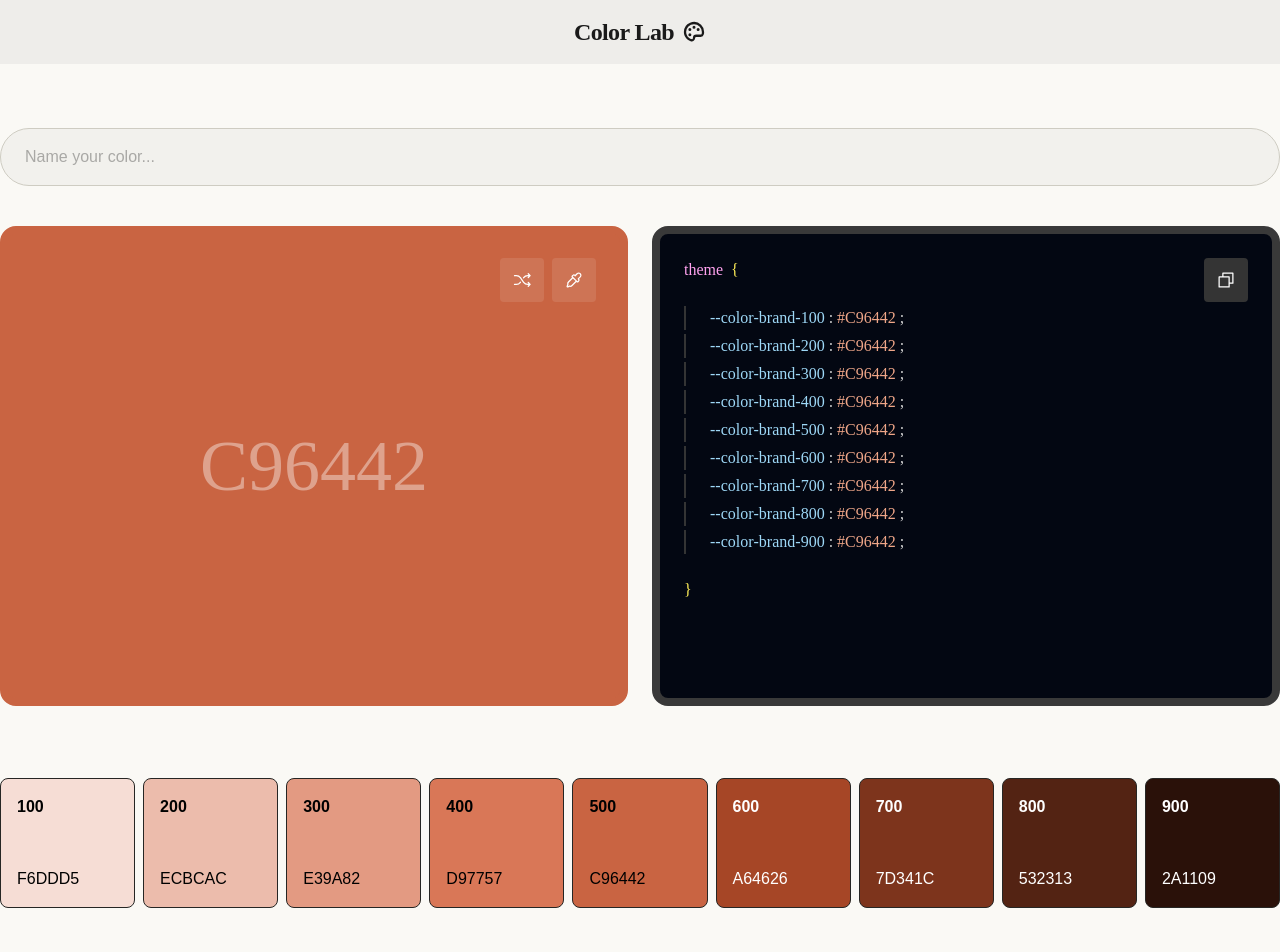
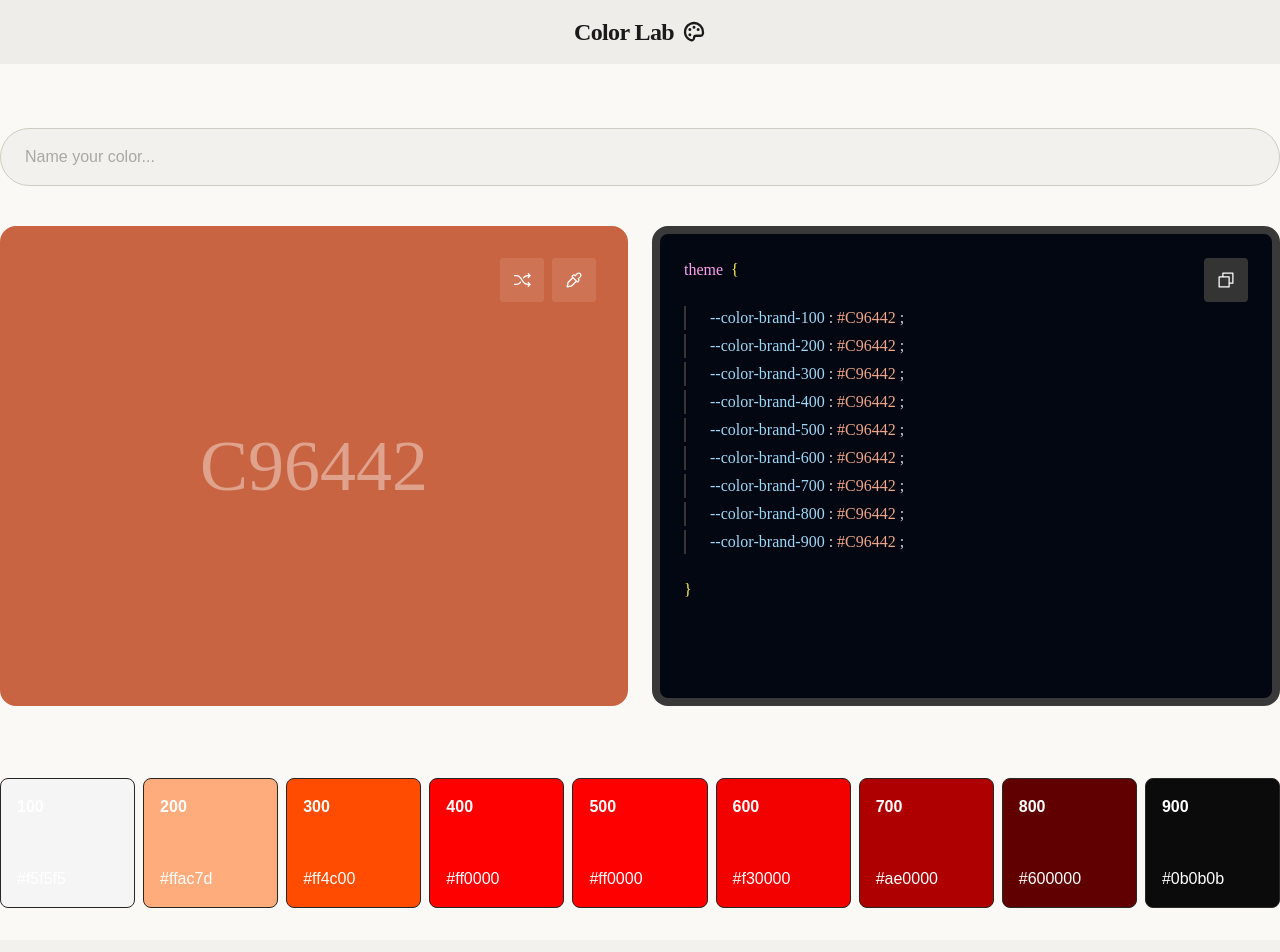
Before and after one commit to JoelleVoogt/color-lab, a Next.js app: page / in a window 1280 px wide. Shown: the top 952 px of the page. Built offline with nearby package versions, Linux system fonts and the light colour scheme.

Commit message:
Functie voor het berekenen van de 100/900 stappen toegevoegd

```diff
--- a/app/page.tsx
+++ b/app/page.tsx
@@ -4,8 +4,8 @@ import Name from "@/sections/name";
 import ColorPicker from "@/sections/color_picker";
 import CodeOutput from "@/sections/code_output";
 import ColorOutput from "@/sections/color_output";
-import CalculateValue from "@/data/calculate_value";
 import Footer from "@/sections/footer";
+import CalculateValue from "@/sections/color_output";
 
 export default function Home() {
   return (
@@ -19,7 +19,6 @@ export default function Home() {
             <CodeOutput />
           </div>
           <ColorOutput />
-          <CalculateValue />
         </div>
       </div>
       <Footer />
--- a/components/color_variable.tsx
+++ b/components/color_variable.tsx
@@ -11,7 +11,7 @@ export default function ColorVariable({
     <>
       <div
         className="flex flex-col gap-12 w-full p-4 rounded-lg border border-[#262624]"
-        style={{ backgroundColor: `#${value}`, color: `${text}` }}
+        style={{ backgroundColor: `${value}`, color: `${text}` }}
       >
         <p className="font-semibold">{scale}</p>
         <p>{value}</p>
--- a/data/calculate_value.tsx
+++ /dev/null
@@ -1,16 +0,0 @@
-import { oklch } from "culori";
-
-export default function CalculateValue() {
-  const base = oklch("#C96442");
-  const steps = [100, 200, 300, 400, 500, 600, 700, 800, 900];
-
-  console.log(base);
-
-  return (
-    <>
-      <div className="flex max-w-7xl justify-content w-full my-24">
-        <p className="w-full break-all">{JSON.stringify(base)}</p>
-      </div>
-    </>
-  );
-}
--- /dev/null
+++ b/data/generate_scale.tsx
@@ -0,0 +1,20 @@
+import { oklch } from "culori";
+
+export function generateScale(hex: string) {
+  const base = oklch(hex);
+  if (base === undefined) {
+    return [];
+  }
+
+  return [
+    { step: 100, mode: "oklch" as const, l: 0.97, c: 0, h: base.h },
+    { step: 200, mode: "oklch" as const, l: 0.882, c: 0.175, h: base.h },
+    { step: 300, mode: "oklch" as const, l: 0.794, c: 0.3, h: base.h },
+    { step: 400, mode: "oklch" as const, l: 0.705, c: 0.375, h: base.h },
+    { step: 500, mode: "oklch" as const, l: 0.617, c: 0.4, h: base.h },
+    { step: 600, mode: "oklch" as const, l: 0.5, c: 0.375, h: base.h },
+    { step: 700, mode: "oklch" as const, l: 0.384, c: 0.3, h: base.h },
+    { step: 800, mode: "oklch" as const, l: 0.267, c: 0.175, h: base.h },
+    { step: 900, mode: "oklch" as const, l: 0.15, c: 0, h: base.h },
+  ];
+}
--- a/sections/color_output.tsx
+++ b/sections/color_output.tsx
@@ -1,17 +1,22 @@
 import ColorVariable from "@/components/color_variable";
+import { formatHex } from "culori";
+import { generateScale } from "@/data/generate_scale";
 
 export default function ColorOutput() {
+  const scale = generateScale("#C96442");
+
   return (
-    <div className="grid grid-cols-1 lg:grid-cols-9 gap-2 max-w-7xl w-full my-8">
-      <ColorVariable scale="100" value="F6DDD5" text="black" />
-      <ColorVariable scale="200" value="ECBCAC" text="black" />
-      <ColorVariable scale="300" value="E39A82" text="black" />
-      <ColorVariable scale="400" value="D97757" text="black" />
-      <ColorVariable scale="500" value="C96442" text="black" />
-      <ColorVariable scale="600" value="A64626" text="white" />
-      <ColorVariable scale="700" value="7D341C" text="white" />
-      <ColorVariable scale="800" value="532313" text="white" />
-      <ColorVariable scale="900" value="2A1109" text="white" />
-    </div>
+    <>
+      <div className="grid grid-cols-1 lg:grid-cols-9 gap-2 max-w-7xl w-full my-8">
+        {scale.map((color) => (
+          <ColorVariable
+            key={color.step}
+            scale={String(color.step)}
+            value={formatHex(color)}
+            text="white"
+          />
+        ))}
+      </div>
+    </>
   );
 }
```
